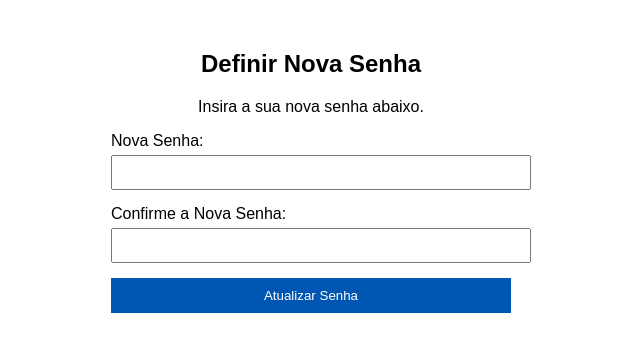
After one commit to carlosvbr/EmprestaCampus, a Django app: template backend/usuarios/templates/usuarios/redefinir_senha.html in a window 1280 px wide. The commit adds this page. Shown: the top 352 px of the page, without its empty margins (329-969 px from the left). Run offline with Django 5.2, Linux system fonts and the light colour scheme; the template is opened without the code that fills it, so the values that code supplies are empty.

Commit message:
Corrige tela de redefinir senha e adiciona hash reforçado

```diff
--- a/backend/usuarios/templates/usuarios/login.html
+++ b/backend/usuarios/templates/usuarios/login.html
@@ -46,6 +46,12 @@
 
         <button type="submit" class="btn-login">Entrar no EmprestaCampus</button>
     </form>
+
+    <div style="margin-top: 15px; text-align: center;">
+        <a href="{% url 'recuperar_senha_web' %}" style="color: #2563eb; text-decoration: none; font-size: 14px;">
+            Esqueci minha senha
+        </a>
+    </div>
 </div>
 
 </body>
--- /dev/null
+++ b/backend/usuarios/templates/usuarios/redefinir_senha.html
@@ -0,0 +1,44 @@
+<!DOCTYPE html>
+<html lang="pt-br">
+<head>
+    <meta charset="UTF-8">
+    <title>Redefinir Senha - EmprestaCampus</title>
+</head>
+<body>
+    <div style="max-width: 400px; margin: 50px auto; font-family: Arial, sans-serif; text-align: center;">
+        <h2>Definir Nova Senha</h2>
+        <p>Insira a sua nova senha abaixo.</p>
+
+        <!-- O action agora aponta diretamente para o endpoint correto da API -->
+        <form method="POST" action="/api/usuarios/redefinir-senha/">
+            {% csrf_token %}
+
+            <!-- Campo oculto para enviar o token recuperado da URL -->
+            <input type="hidden" name="token" id="token-input">
+
+            <div style="margin-bottom: 15px; text-align: left;">
+                <label for="new_password" style="display: block; margin-bottom: 5px;">Nova Senha:</label>
+                <input type="password" name="new_password" id="new_password" required style="width: 100%; padding: 8px;">
+            </div>
+
+            <div style="margin-bottom: 15px; text-align: left;">
+                <label for="confirm_password" style="display: block; margin-bottom: 5px;">Confirme a Nova Senha:</label>
+                <input type="password" name="confirm_password" id="confirm_password" required style="width: 100%; padding: 8px;">
+            </div>
+
+            <button type="submit" style="width: 100%; padding: 10px; background-color: #0056b3; color: white; border: none; cursor: pointer;">
+                Atualizar Senha
+            </button>
+        </form>
+    </div>
+
+    <!-- Script atualizado para decodificar e injetar o token corretamente -->
+    <script>
+        const urlParams = new URLSearchParams(window.location.search);
+        const token = urlParams.get('token');
+        if (token) {
+            document.getElementById('token-input').value = decodeURIComponent(token);
+        }
+    </script>
+</body>
+</html>
--- a/backend/usuarios/urls.py
+++ b/backend/usuarios/urls.py
@@ -1,7 +1,16 @@
 from django.urls import path
+from django.views.generic import TemplateView
 from rest_framework_simplejwt.views import TokenObtainPairView, TokenRefreshView
 
-from .views import RegistroView, RedefinirSenhaView, SolicitarRecuperacaoSenhaView, login_view, home_view, logout_view
+from .views import (
+    RegistroView,
+    RedefinirSenhaView,
+    SolicitarRecuperacaoSenhaView,
+    login_view,
+    home_view,
+    logout_view
+)
+
 urlpatterns = [
     # --- ROTAS DA API COM JWT
     path("registro/", RegistroView.as_view(), name="registro"),
@@ -14,4 +23,8 @@ urlpatterns = [
     path("entrar/", login_view, name="login_web"),
     path("home/", home_view, name="home"),
     path("sair/", logout_view, name="logout_web"),
+
+    # Nova rota renderizando a pasta em pt-br
+    path("esqueci-minha-senha/", TemplateView.as_view(template_name="usuarios/recuperar_senha.html"), name="recuperar_senha_web"),
+    path("esqueci-minha-senha/confirmar/", TemplateView.as_view(template_name="usuarios/redefinir_senha.html"), name="redefinir_senha_web"),
 ]
```
Also changed, not shown: backend/usuarios/templates/usuarios/recuperar_senha.html (added, +31 -0 lines).
